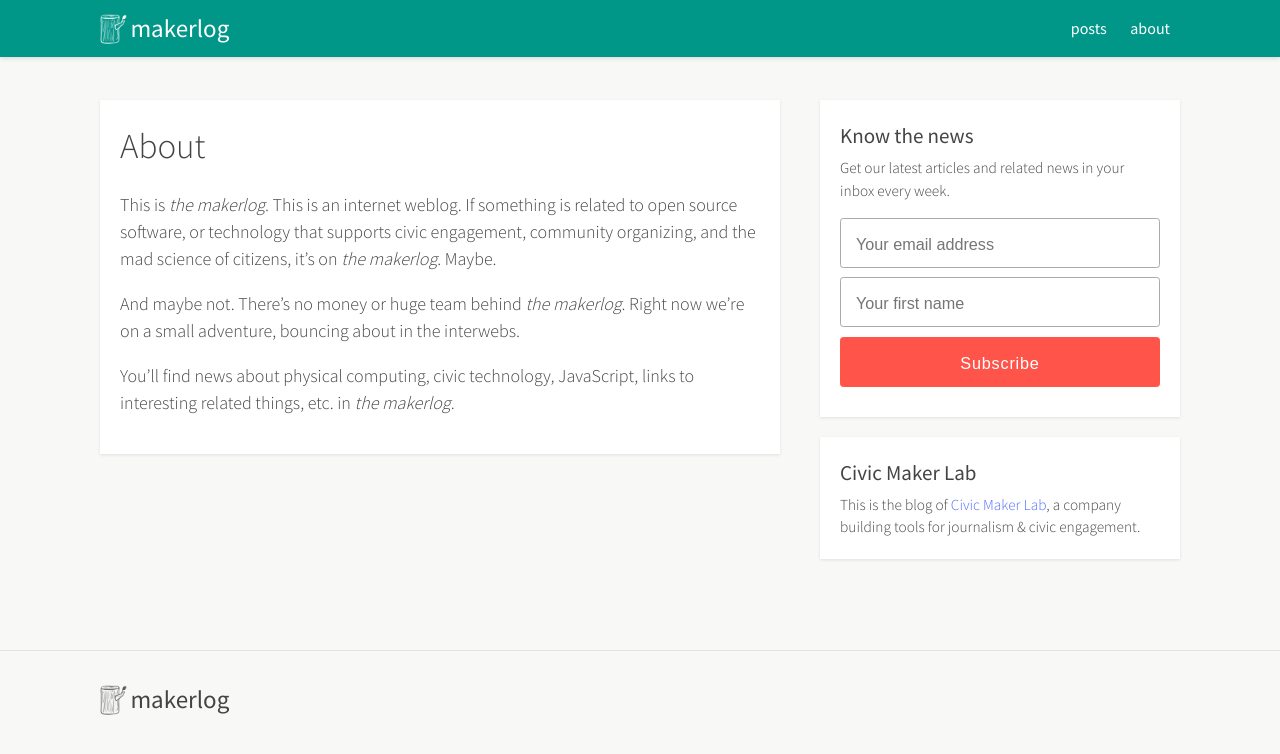
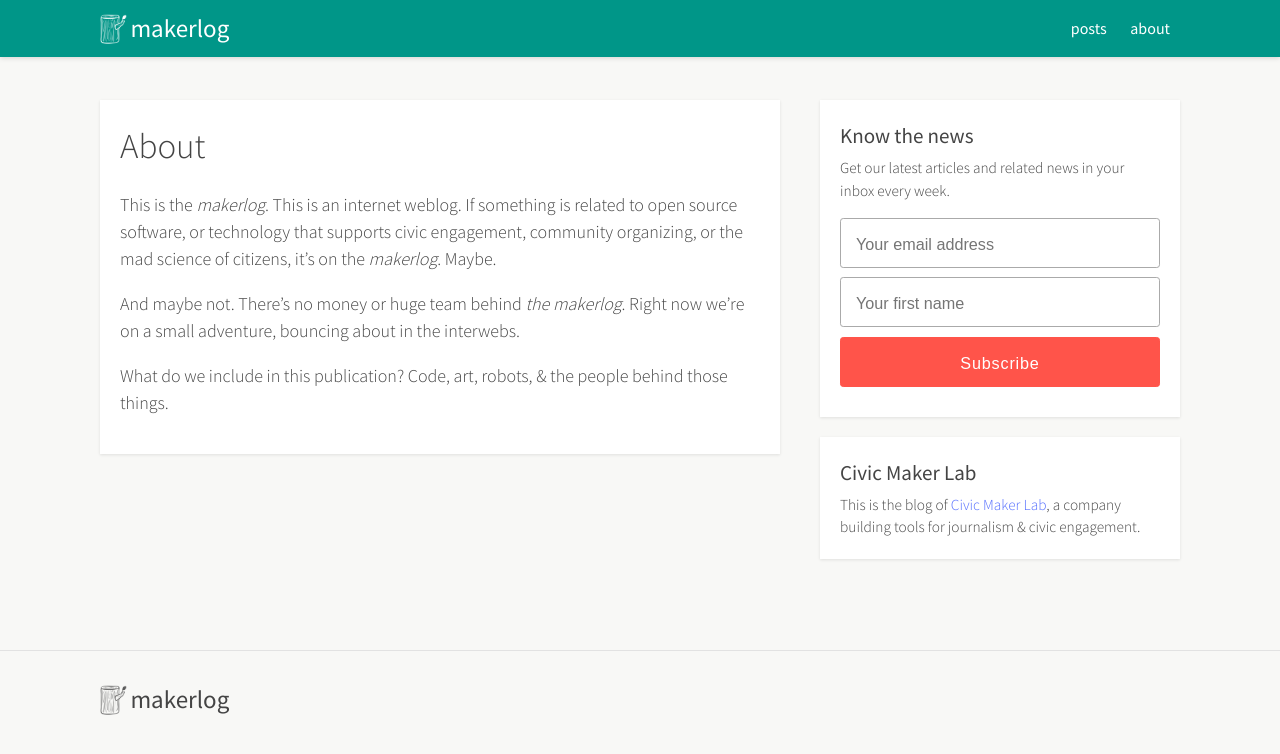
Before and after one commit to cityarcade/makerlog.org, a Jekyll site: the page built from pages/about.md, in a window 1280 px wide and 900 px high. Shown: the top 754 px of the window. Built offline with Jekyll 4.4.1, drawn with Linux system fonts in a browser that asks for light colours; Markdown is read by kramdown in place of the engine named in the settings; comment, search, counter and statistics services are not loaded.

Commit message:
Update about.md

```diff
--- a/pages/about.md
+++ b/pages/about.md
@@ -4,8 +4,8 @@ title: About
 permalink: /about/
 ---
 
-This is _the makerlog_. This is an internet weblog. If something is related to open source software, or technology that supports civic engagement, community organizing, and the mad science of citizens, it's on _the makerlog_. Maybe.
+This is the _makerlog_. This is an internet weblog. If something is related to open source software, or technology that supports civic engagement, community organizing, or the mad science of citizens, it's on the _makerlog_. Maybe.
 
 And maybe not. There's no money or huge team behind _the makerlog_. Right now we're on a small adventure, bouncing about in the interwebs.
 
-You'll find news about physical computing, civic technology, JavaScript, links to interesting related things, etc. in _the makerlog_.
+What do we include in this publication? Code, art, robots, & the people behind those things.
```
